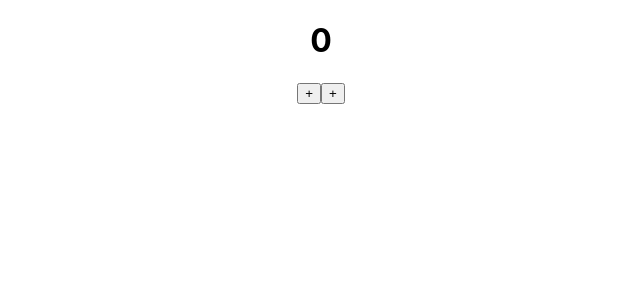
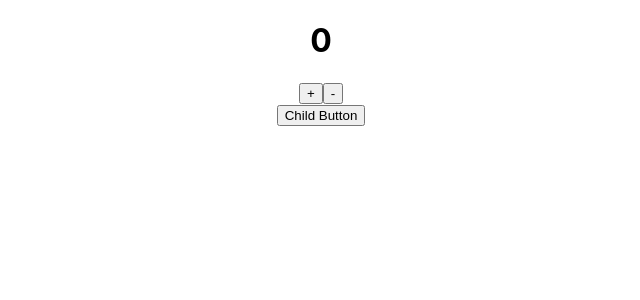
Before and after one commit to sametester/CC13-lerning, a React (Create React App) app: page / in a window 1280 px wide. Shown: the top 300 px of the page, without its empty margins (319-959 px from the left). Built offline with nearby package versions, Linux system fonts and the light colour scheme.

Commit message:
finish state

```diff
--- a/src/App.js
+++ b/src/App.js
@@ -71,18 +71,37 @@ import { useState } from 'react';
 //   );
 // }
 
+import React from 'react';
 import ShowCount from './components/ShowCount';
 import Button from './components/Button';
 
 function App() {
+  const [count, setCount] = React.useState(0);
   console.log('App run');
+
   return (
     <div style={{ textAlign: 'center' }}>
-      <ShowCount />
-      <Button></Button>
-      <Button></Button>
+      <ShowCount count={count} />
+      <Button
+        content="+"
+        onClick={() => {
+          setCount(count + 1);
+        }}
+      ></Button>
+      <Button
+        content="-"
+        onClick={() => {
+          if (count > 0) setCount(count - 1);
+        }}
+      ></Button>
+      <br />
+      <ChildButton>Child Button</ChildButton>
     </div>
   );
 }
 
+function ChildButton(props) {
+  return <button>{props.children}</button>;
+}
+
 export default App;
--- a/src/components/Button.js
+++ b/src/components/Button.js
@@ -1,4 +1,4 @@
-export default function Button() {
+export default function Button(props) {
   console.log('Button run');
-  return <button>+</button>;
+  return <button onClick={props.onClick}>{props.content}</button>;
 }
--- a/src/components/ShowCount.js
+++ b/src/components/ShowCount.js
@@ -1,4 +1,4 @@
-export default function ShowCount() {
+export default function ShowCount(props) {
   console.log('Show count run');
-  return <h1>0</h1>;
+  return <h1>{props.count}</h1>;
 }
```
